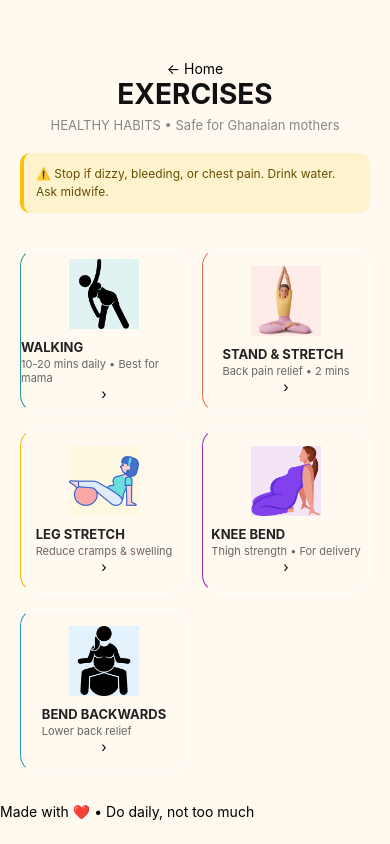
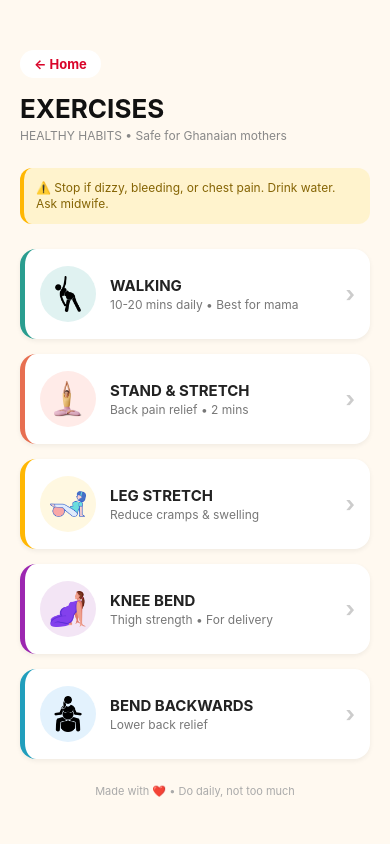
Before and after one commit to Philemon-Osae/healthyHabits, a React Native app: screen /Exercise in a window 390 px wide. Built offline with nearby package versions, Linux system fonts and the light colour scheme.

Commit message:
Update exerciseStyles.js

```diff
--- a/assets/styles/exerciseStyles.js
+++ b/assets/styles/exerciseStyles.js
@@ -1,73 +1,114 @@
-import { StyleSheet } from "react-native";
+import { StyleSheet } from 'react-native';
 
 const styles = StyleSheet.create({
     container: {
         flex: 1,
         backgroundColor: '#FFF9F0',
     },
+    scrollContent: {
+        paddingBottom: 30,
+    },
     header: {
-    marginTop: 60,
+        marginTop: 50,
         paddingHorizontal: 20,
-    alignItems: 'center',
+        marginBottom: 10,
+    },
+    backBtn: {
+        backgroundColor: '#fff',
+        alignSelf: 'flex-start',
+        paddingHorizontal: 14,
+        paddingVertical: 6,
+        borderRadius: 20,
+        elevation: 1,
+    },
+    backText: {
+        color: '#D90429',
+        fontWeight: '700',
+        fontSize: 13,
     },
     headerText: {
-    fontSize: 28,
+        fontSize: 26,
+        fontWeight: 'bold',
         color: '#111',
-    fontWeight: 'bold',
+        marginTop: 15,
     },
     subHeader: {
-    fontSize: 13,
+        fontSize: 12,
         color: '#888',
-    marginTop: 6,
+        marginTop: 4,
     },
     warningBox: {
         backgroundColor: '#FFF3CD',
-    borderRadius: 10,
+        borderRadius: 12,
         padding: 12,
         marginHorizontal: 20,
-    marginTop: 20,
+        marginTop: 15,
         borderLeftWidth: 4,
-    borderLeftColor: '#FFC107',
+        borderLeftColor: '#FFB703',
     },
     warningText: {
         fontSize: 12,
-    color: '#664D03',
-    lineHeight: 18,
+        color: '#856404',
+        lineHeight: 16,
     },
     nutritionContainer: {
-    flexDirection: 'row',
-    flexWrap: 'wrap',
-    justifyContent: 'space-between',
+        width: '100%',
         paddingHorizontal: 20,
-    marginTop: 20,
-    paddingBottom: 30,
+        marginTop: 10,
+        alignItems: 'center',
     },
     optionSelect: {
-    height: 165,
-    width: '48%',
+        flexDirection: 'row',
+        backgroundColor: '#fff',
+        width: '100%',
+        height: 90,
+        borderRadius: 16,
         marginTop: 15,
+        alignItems: 'center',
+        paddingHorizontal: 15,
+        elevation: 3,
+        shadowColor: '#000',
+        shadowOpacity: 0.06,
+        shadowRadius: 5,
+        shadowOffset: { width: 0, height: 2 },
+        borderLeftWidth: 5,
+    },
+    iconCircle: {
+        width: 56,
+        height: 56,
+        borderRadius: 28,
         justifyContent: 'center',
         alignItems: 'center',
-    borderRadius: 18,
-    elevation: 2,
-    borderWidth: 1,
-    borderColor: '#fff',
     },
     optionLogo: {
-    width: 70,
-    height: 70,
+        width: 36,
+        height: 36,
+    },
+    textWrap: {
+        marginLeft: 14,
+        flex: 1,
     },
     cardTitle: {
+        fontSize: 15,
         fontWeight: 'bold',
-    fontSize: 13,
         color: '#222',
-    marginTop: 10,
     },
     cardSub: {
-    fontSize: 11,
-    color: '#666',
+        fontSize: 12,
+        color: '#777',
         marginTop: 2,
     },
-})
+    arrow: {
+        fontSize: 22,
+        color: '#ccc',
+        fontWeight: 'bold',
+    },
+    footer: {
+        textAlign: 'center',
+        marginTop: 25,
+        color: '#aaa',
+        fontSize: 11,
+    },
+});
 
 export default styles;
```
Lines whose indentation alone changed are shown as unchanged.
